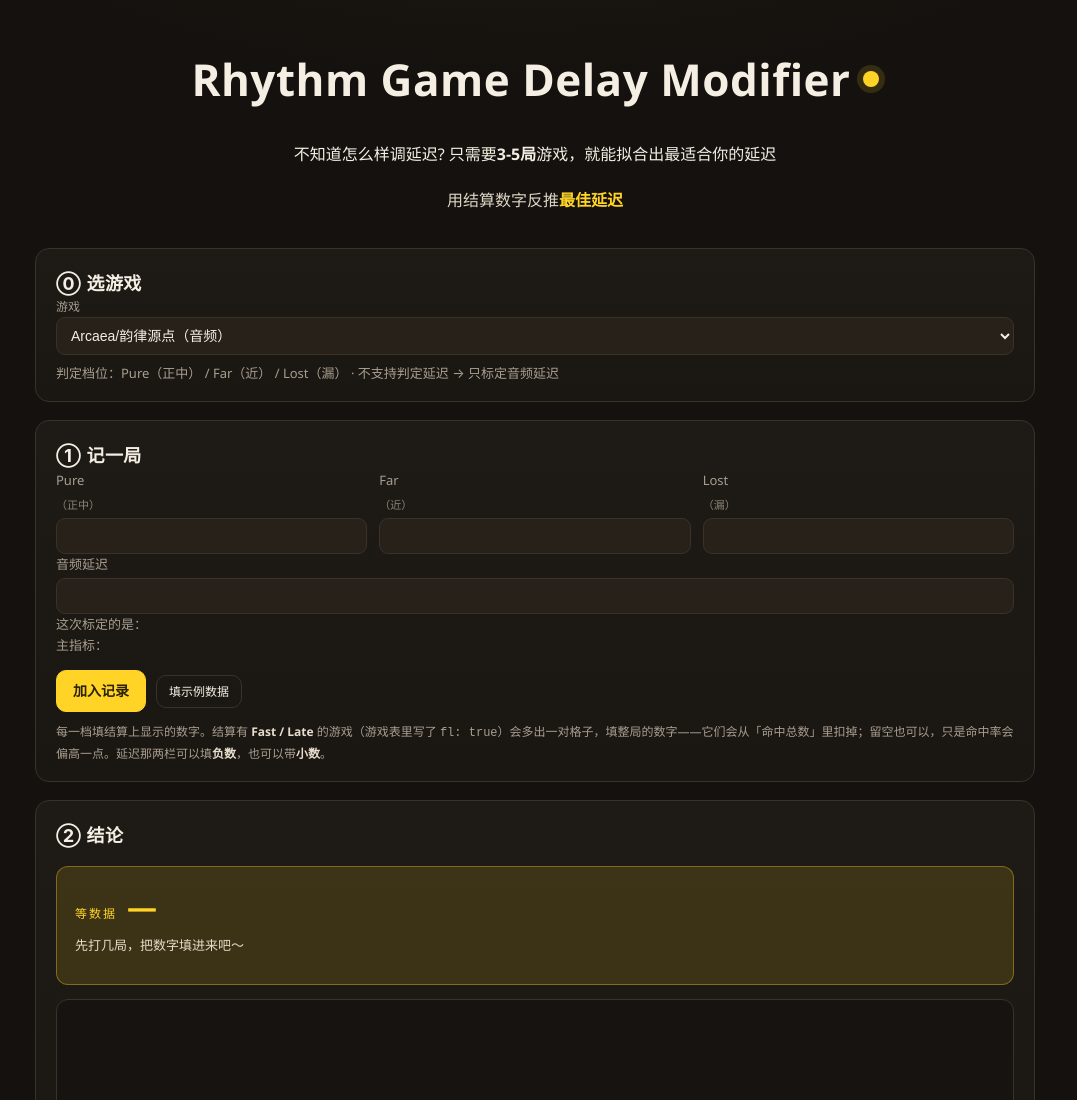
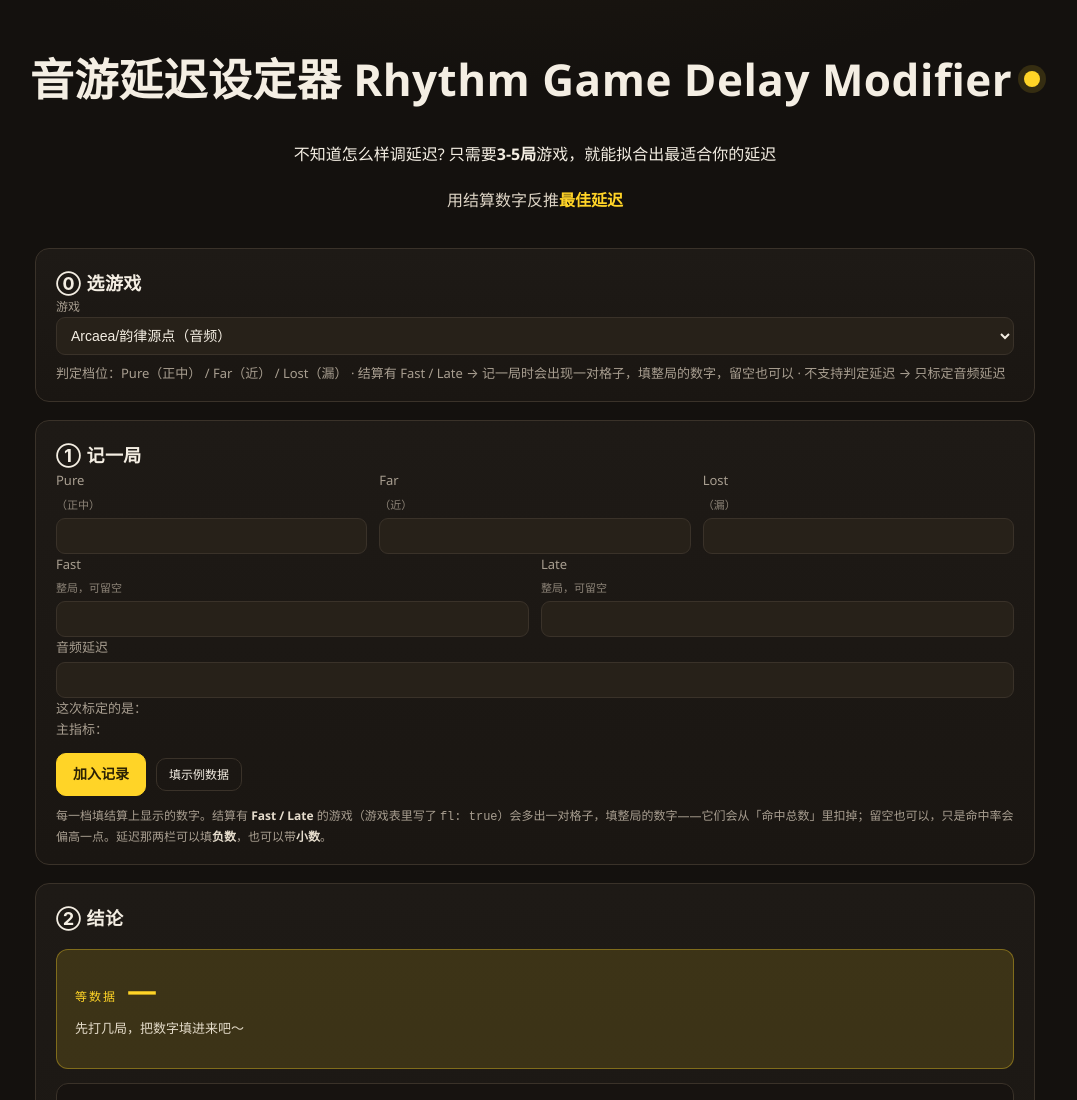
Before and after one commit to chinatsu-hinata/RhythmGame_DelayModify, a plain HTML site: page index.html in a window 1280 px wide. Shown: the top 1100 px of the page, without its empty margins (105-1182 px from the left). Drawn offline with Linux system fonts and the light colour scheme.

Commit message:
Add files via upload

```diff
--- a/core.js
+++ b/core.js
@@ -44,7 +44,7 @@
       ]
     },
     'Arcaea/韵律源点': {
-      a0: true, a1: false,
+      a0: true, a1: false,fl:true,
       tiers: [
         { name: 'Pure', role: 'center' },
         { name: 'Far', role: 'near' },
--- a/index.html
+++ b/index.html
@@ -12,7 +12,7 @@
 
 <header class="hero">
   <div class="hero-inner">
-    <h1>Rhythm Game Delay Modifier <span class="dot"></span></h1>
+    <h1>音游延迟设定器 Rhythm Game Delay Modifier <span class="dot"></span></h1>
     <p>不知道怎么样调延迟? 只需要<b>3-5局</b>游戏，就能拟合出最适合你的延迟</p>
     <p class="sub">用结算数字反推<b>最佳延迟</b></p>
   </div>
```
